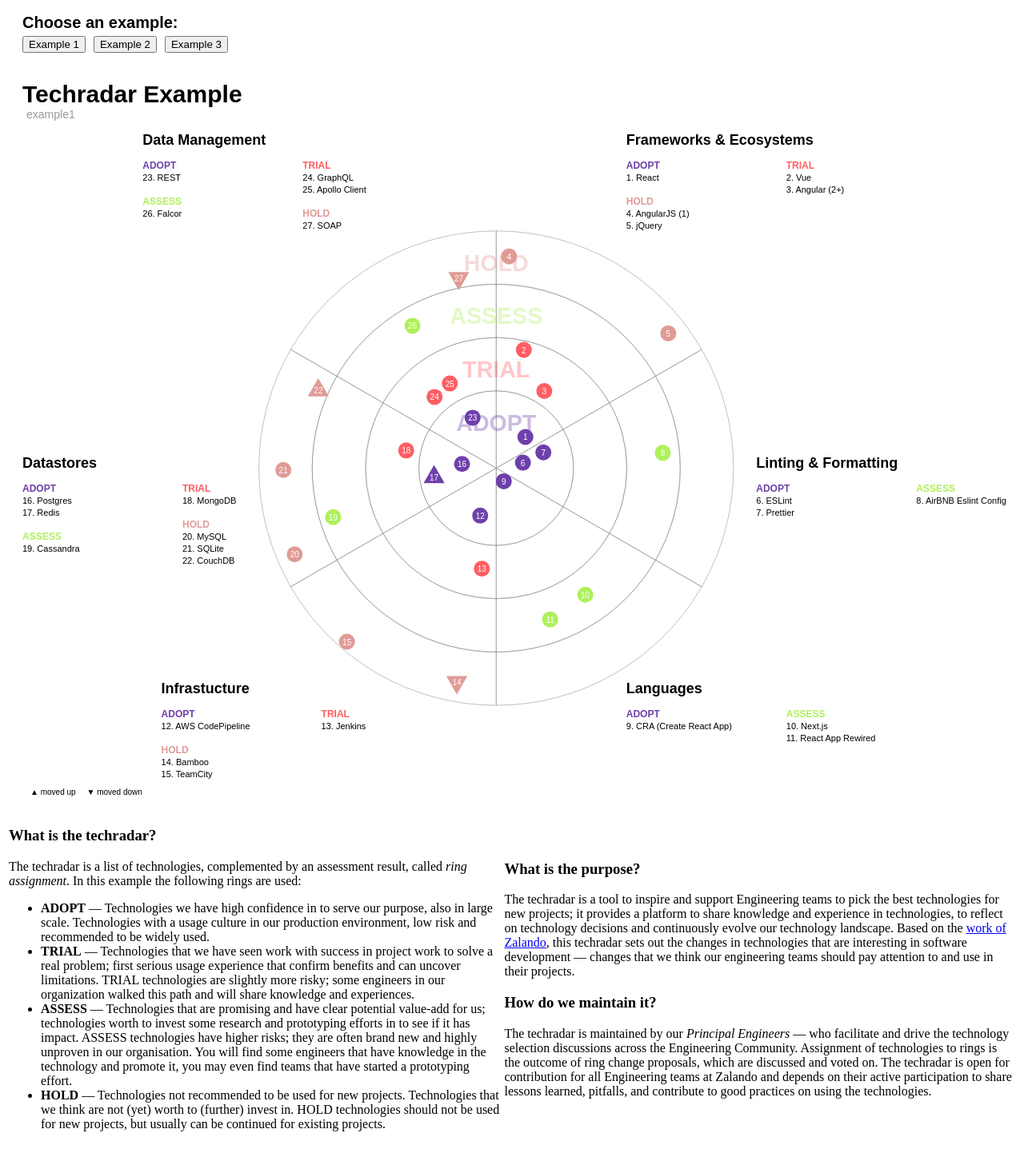
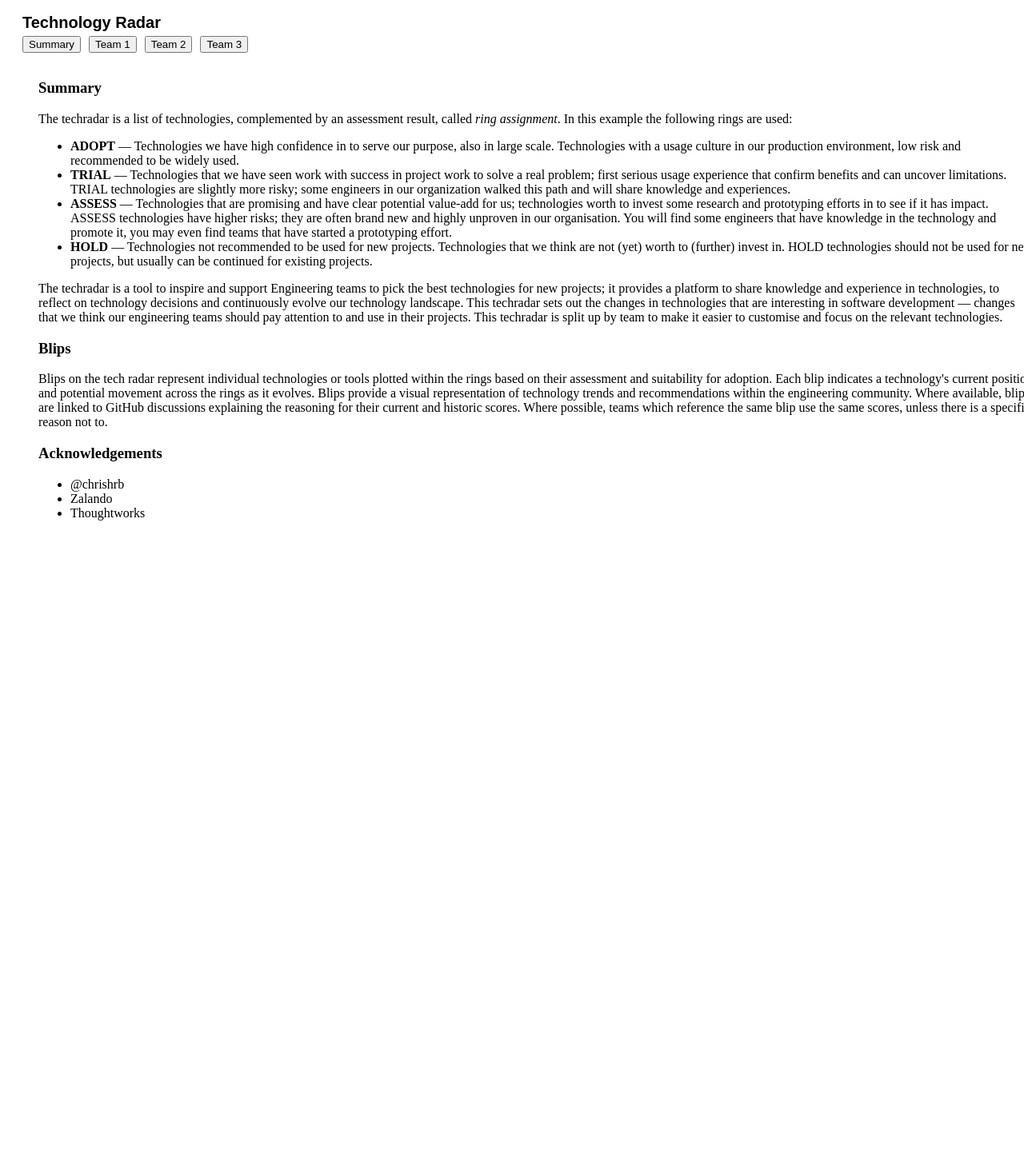
Before and after one commit to chrishrb/techradar, a React (Vite) app: page / in a window 1280 px wide. Shown: the whole page at 80% size. After the commit the page ends 800 px from the top, so only its background shows below. Built offline with nearby package versions, Linux system fonts and the light colour scheme.

Commit message:
use teams and separate summary

```diff
--- a/src/App.tsx
+++ b/src/App.tsx
@@ -1,64 +1,42 @@
-import { useState } from 'react';
-import Techradar, { TechradarData } from '../lib/main'
-import example1 from './examples/example1';
-import example2 from './examples/example2';
-import example3 from './examples/example3';
+import React, { useState } from 'react';
+import Techradar, { TechradarData } from '../lib/main';
+import Summary from './Summary'; // Import the Summary component
+import team1 from './teams/team1';
+import team2 from './teams/team2';
+import team3 from './teams/team3';
 
-function App() {
-  const [example, setExample] = useState<TechradarData>(example1);
+const App: React.FC = () => {
+  const [teamData, setTeamData] = useState<TechradarData>(team1);
+  const [showSummaryContent, setShowSummaryContent] = useState<boolean>(true);
+
+  const showTeamData = (selectedTeamData: TechradarData) => {
+    setTeamData(selectedTeamData);
+    setShowSummaryContent(false);
+  };
+
+  const handleSummaryClick = () => {
+    setShowSummaryContent(true);
+  };
 
   return (
-    <>
-      <div style={{ paddingLeft: "20px" }}>
-        <div style={{ paddingBottom: "10px" }}>
-          <h2 style={{ fontFamily: "Arial, Helvetica", fontSize: "20px", fontWeight: "bold", marginBottom: "0px" }}>Choose an example:</h2>
-          <button style={{ margin: "5px", marginLeft: "0px" }} onClick={() => setExample(example1)}>Example 1</button>
-          <button style={{ margin: "5px" }} onClick={() => setExample(example2)}>Example 2</button>
-          <button style={{ margin: "5px" }} onClick={() => setExample(example3)}>Example 3</button>
+    <div style={{ paddingLeft: "20px" }}>
+      <div style={{ paddingBottom: "10px" }}>
+        <h2 style={{ fontFamily: "Arial, Helvetica", fontSize: "20px", fontWeight: "bold", marginBottom: "0px" }}>Technology Radar</h2>
+        <button style={{ margin: "5px", marginLeft: "0px" }} onClick={handleSummaryClick}>Summary</button>
+        <button style={{ margin: "5px" }} onClick={() => showTeamData(team1)}>Team 1</button>
+        <button style={{ margin: "5px" }} onClick={() => showTeamData(team2)}>Team 2</button>
+        <button style={{ margin: "5px" }} onClick={() => showTeamData(team3)}>Team 3</button>
+      </div>
+
+      {showSummaryContent ? (
+        <Summary /> // Render the Summary component if showSummaryContent is true
+      ) : (
+        <div style={{ width: "100%", paddingBottom: "10px", paddingLeft: "20px" }}>
+          <Techradar data={teamData} options={{ radarSize: 600, colorScheme: 'white' }} />
         </div>
+      )}
+    </div>
+  );
+};
 
-        <h1 style={{ fontFamily: "Arial, Helvetica", fontSize: "30px", fontWeight: "bold", marginBottom: "0px" }}>Techradar Example</h1>
-        {example.id &&
-          <p style={{ fontFamily: "Arial, Helvetica", fontSize: "14px", color: "rgb(153, 153, 153)", marginTop: "0px", marginLeft: "5px" }}>{example.id}</p>
-        }
-      </div>
-      <div style={{ width: "100%", paddingBottom: "10px", paddingLeft: "20px" }}>
-        <Techradar data={example} options={{ radarSize: 600, colorScheme: 'white' }} />
-      </div>
-      <table>
-        <tbody>
-          <tr>
-            <td>
-              <h3>What is the techradar?</h3>
-              <p>
-                The techradar is a list of technologies, complemented by an assessment result, called <em>ring assignment</em>. In this example the following rings are used:
-              </p>
-
-              <ul>
-                <li><strong>ADOPT</strong> &mdash; Technologies we have high confidence in to serve our purpose, also in large scale. Technologies with a usage culture in our production environment, low risk and recommended to be widely used.</li>
-                <li><strong>TRIAL</strong> &mdash; Technologies that we have seen work with success in project work to solve a real problem; first serious usage experience that confirm benefits and can uncover limitations. TRIAL technologies are slightly more risky; some engineers in our organization walked this path and will share knowledge and experiences.</li>
-                <li><strong>ASSESS</strong> &mdash; Technologies that are promising and have clear potential value-add for us; technologies worth to invest some research and prototyping efforts in to see if it has impact. ASSESS technologies have higher risks; they are often brand new and highly unproven in our organisation. You will find some engineers that have knowledge in the technology and promote it, you may even find teams that have started a prototyping effort.</li>
-                <li><strong>HOLD</strong> &mdash; Technologies not recommended to be used for new projects. Technologies that we think are not (yet) worth to (further) invest in. HOLD technologies should not be used for new projects, but usually can be continued for existing projects.</li>
-              </ul>
-
-            </td><td>
-
-              <h3>What is the purpose?</h3>
-
-              <p>
-                The techradar is a tool to inspire and support Engineering teams to pick the best technologies for new projects; it provides a platform to share knowledge and experience in technologies, to reflect on technology decisions and continuously evolve our technology landscape. Based on the <a href="https://opensource.zalando.com/tech-radar/#"> work of Zalando</a>, this techradar sets out the changes in technologies that are interesting in software development &mdash; changes that we think our engineering teams should pay attention to and use in their projects.
-              </p>
-
-              <h3>How do we maintain it?</h3>
-
-              <p>
-                The techradar is maintained by our <em>Principal Engineers</em> &mdash; who facilitate and drive the technology selection discussions across the Engineering Community. Assignment of technologies to rings is the outcome of ring change proposals, which are discussed and voted on. The techradar is open for contribution for all Engineering teams at Zalando and depends on their active participation to share lessons learned, pitfalls, and contribute to good practices on using the technologies.<br />
-              </p>
-            </td></tr>
-        </tbody>
-      </table>
-    </>
-  )
-}
-
-export default App
+export default App;
--- /dev/null
+++ b/src/Summary.tsx
@@ -0,0 +1,41 @@
+import React from 'react';
+
+const Summary: React.FC = () => {
+  return (
+    <div style={{ paddingLeft: "20px", width: "100%" }}>
+      <h3>Summary</h3>
+      <p>
+        The techradar is a list of technologies, complemented by an assessment result, called <em>ring assignment</em>. In this example the following rings are used:
+        <ul>
+          <li><strong>ADOPT</strong> &mdash; Technologies we have high confidence in to serve our purpose, also in large scale. Technologies with a usage culture in our production environment, low risk and recommended to be widely used.</li>
+          <li><strong>TRIAL</strong> &mdash; Technologies that we have seen work with success in project work to solve a real problem; first serious usage experience that confirm benefits and can uncover limitations. TRIAL technologies are slightly more risky; some engineers in our organization walked this path and will share knowledge and experiences.</li>
+          <li><strong>ASSESS</strong> &mdash; Technologies that are promising and have clear potential value-add for us; technologies worth to invest some research and prototyping efforts in to see if it has impact. ASSESS technologies have higher risks; they are often brand new and highly unproven in our organisation. You will find some engineers that have knowledge in the technology and promote it, you may even find teams that have started a prototyping effort.</li>
+          <li><strong>HOLD</strong> &mdash; Technologies not recommended to be used for new projects. Technologies that we think are not (yet) worth to (further) invest in. HOLD technologies should not be used for new projects, but usually can be continued for existing projects.</li>
+        </ul>
+        The techradar is a tool to inspire and support Engineering teams to pick the best technologies for new projects; it provides a platform to share knowledge and experience in technologies, to reflect on technology decisions and continuously evolve our technology landscape.
+        This techradar sets out the changes in technologies that are interesting in software development &mdash; changes that we think our engineering teams should pay attention to and use in their projects.
+        This techradar is split up by team to make it easier to customise and focus on the relevant technologies.
+      </p>
+      <h3>Blips</h3>
+      <p>
+        Blips on the tech radar represent individual technologies or tools plotted within the rings based on their assessment and suitability for adoption.
+        Each blip indicates a technology's current position and potential movement across the rings as it evolves.
+        Blips provide a visual representation of technology trends and recommendations within the engineering community.
+        Where available, blips are linked to GitHub discussions explaining the reasoning for their current and historic scores.
+        Where possible, teams which reference the same blip use the same scores, unless there is a specific reason not to.
+      </p>
+      <h3>Acknowledgements</h3>
+      <p>
+        <ul>
+          <li>@chrishrb</li>
+          <li>Zalando</li>
+          <li>Thoughtworks</li>
+        </ul>
+      </p>
+
+
+    </div>
+  );
+};
+
+export default Summary;
--- a/src/examples/example2.ts
+++ b/src/teams/team1.ts
@@ -1,12 +1,12 @@
 import { TechradarData } from "../../lib/main";
 
 const data: TechradarData = {
-  id: "example2",
+  id: "team1",
   rings: [
     { id: "adopt", name: "ADOPT" },
     { id: "trial", name: "TRIAL" },
     { id: "assess", name: "ASSESS" },
-    { id: "hold", name: "HOLD" },
+    { id: "hold", name: "HOLD", color: "#e09b96" },
   ],
   slices: [
     {
@@ -39,6 +39,24 @@
         hold: [{ name: "Bamboo", state: 'down' }, { name: "TeamCity" }],
       },
     },
+    {
+      name: "Datastores",
+      blipsByRing: {
+        adopt: [{ name: "Postgres" }, { name: "Redis", state: 'up', url: "https://redis.io/" }],
+        trial: [{ name: "MongoDB" }],
+        assess: [{ name: "Cassandra" }],
+        hold: [{ name: "MySQL" }, { name: "SQLite" }, { name: "CouchDB", state: 'up' }],
+      },
+    },
+    {
+      name: "Data Management",
+      blipsByRing: {
+        adopt: [{ name: "REST", url:"https://github.com/moj-analytical-services/techradar/discussions/2" }],
+        trial: [{ name: "GraphQL" }, { name: "Apollo Client" }],
+        assess: [{ name: "Falcor" }],
+        hold: [{ name: "SOAP", state: 'down' }],
+      },
+    },
   ],
 };
 
--- a/src/examples/example1.ts
+++ b/src/teams/team2.ts
@@ -1,12 +1,12 @@
 import { TechradarData } from "../../lib/main";
 
 const data: TechradarData = {
-  id: "example1",
+  id: "team2",
   rings: [
     { id: "adopt", name: "ADOPT" },
     { id: "trial", name: "TRIAL" },
     { id: "assess", name: "ASSESS" },
-    { id: "hold", name: "HOLD", color: "#e09b96" },
+    { id: "hold", name: "HOLD" },
   ],
   slices: [
     {
@@ -39,24 +39,6 @@
         hold: [{ name: "Bamboo", state: 'down' }, { name: "TeamCity" }],
       },
     },
-    {
-      name: "Datastores",
-      blipsByRing: {
-        adopt: [{ name: "Postgres" }, { name: "Redis", state: 'up', url: "https://redis.io/" }],
-        trial: [{ name: "MongoDB" }],
-        assess: [{ name: "Cassandra" }],
-        hold: [{ name: "MySQL" }, { name: "SQLite" }, { name: "CouchDB", state: 'up' }],
-      },
-    },
-    {
-      name: "Data Management",
-      blipsByRing: {
-        adopt: [{ name: "REST", url:"https://github.com/moj-analytical-services/techradar/discussions/2" }],
-        trial: [{ name: "GraphQL" }, { name: "Apollo Client" }],
-        assess: [{ name: "Falcor" }],
-        hold: [{ name: "SOAP", state: 'down' }],
-      },
-    },
   ],
 };
 
--- a/src/examples/example3.ts
+++ b/src/teams/team3.ts
@@ -1,7 +1,7 @@
 import { TechradarData } from "../../lib/main";
 
 const data: TechradarData = {
-  id: "example3",
+  id: "team3",
   rings: [
     { id: "adopt", name: "ADOPT" },
     { id: "assess", name: "ASSESS" },
```
